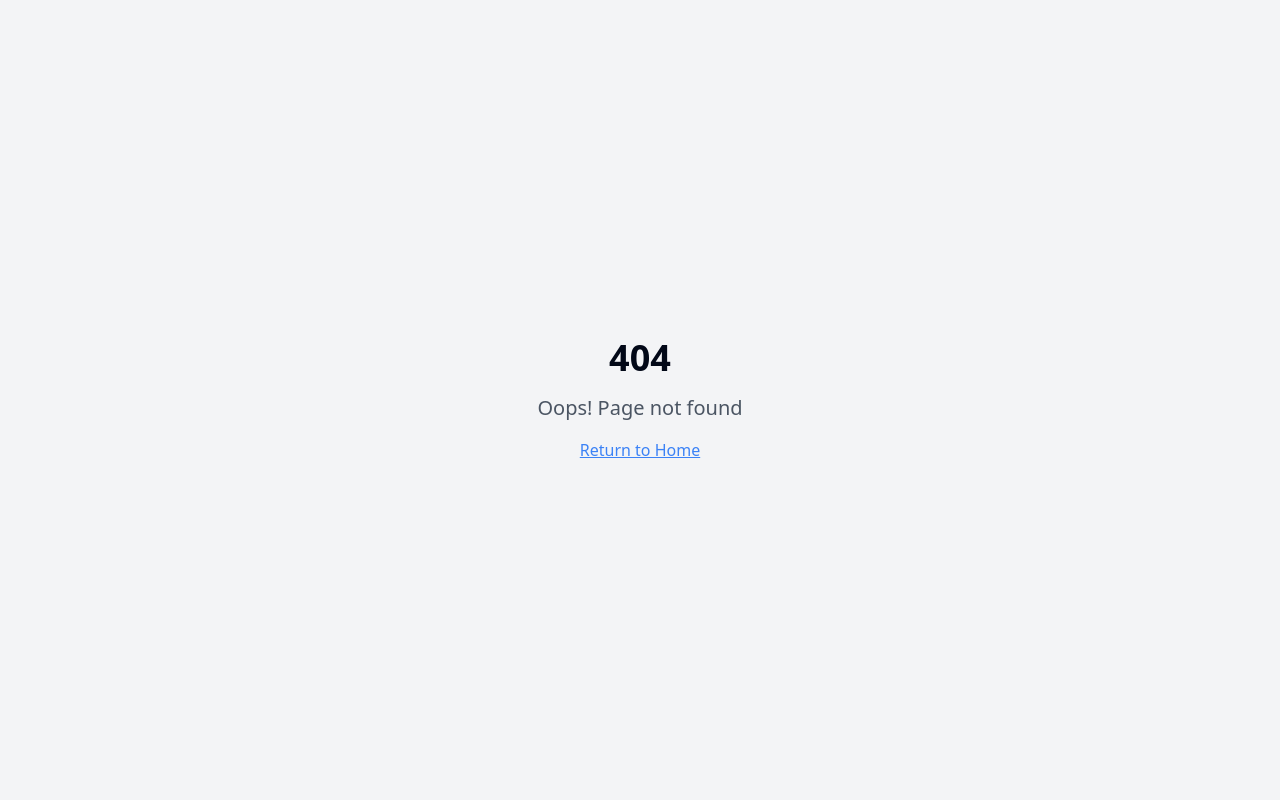
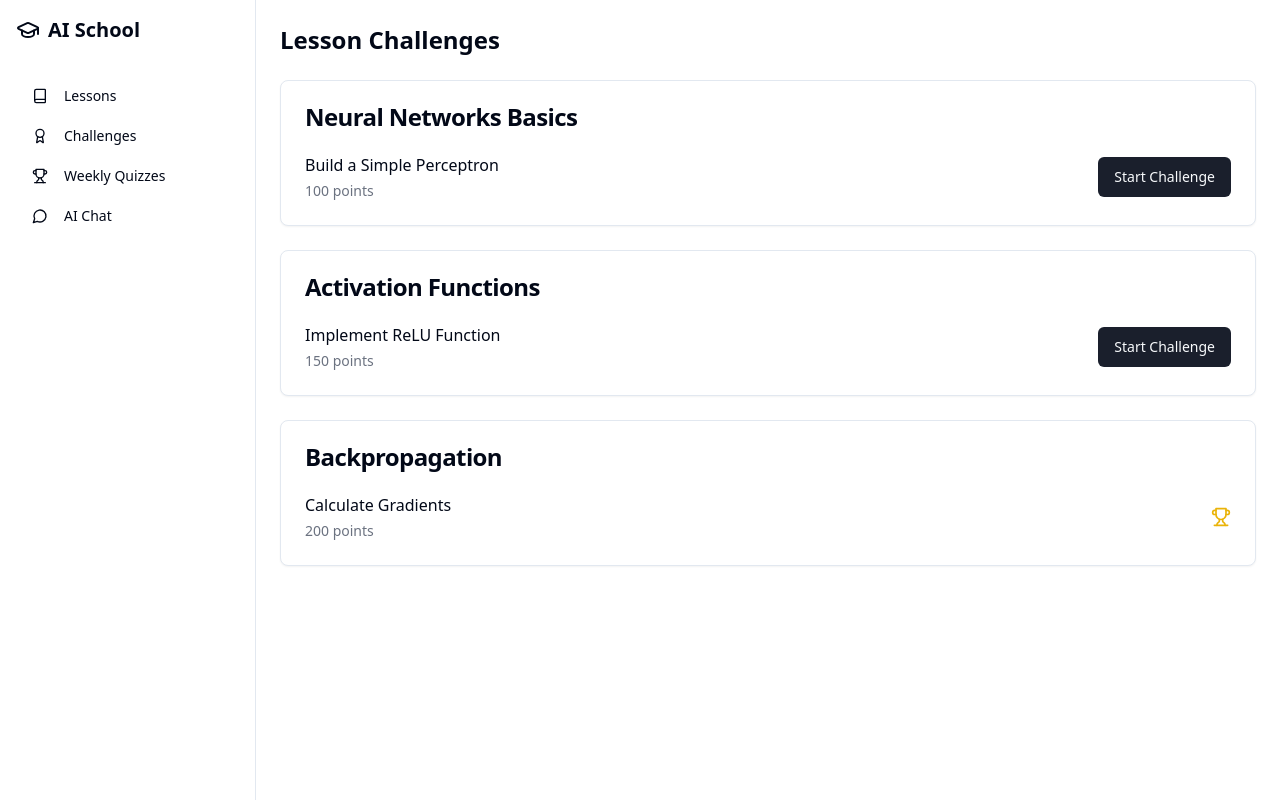
Before and after one commit to SaraAliaj/quiz-challenge-portal, a React (Vite) app: page /challenges in a window 1280 px wide. Before the commit this address had no page. Built offline with nearby package versions, Linux system fonts and the light colour scheme.

Commit message:
Update sidebar and navigation
- Add "Challenges" section to the sidebar.
- Redirect users to the chatbot upon login.
- Update quiz functionality to redirect to the quiz page upon clicking "Start Quiz".

```diff
--- a/src/App.tsx
+++ b/src/App.tsx
@@ -3,15 +3,16 @@ import { Toaster } from "@/components/ui/toaster";
 import { Toaster as Sonner } from "@/components/ui/sonner";
 import { TooltipProvider } from "@/components/ui/tooltip";
 import { QueryClient, QueryClientProvider } from "@tanstack/react-query";
-import { BrowserRouter, Routes, Route } from "react-router-dom";
+import { BrowserRouter, Routes, Route, Navigate } from "react-router-dom";
 import LoginForm from "./components/auth/LoginForm";
 import RegisterForm from "./components/auth/RegisterForm";
 import Layout from "./components/layout/Layout";
-import Dashboard from "./pages/Dashboard";
 import Lessons from "./pages/Lessons";
 import Quizzes from "./pages/Quizzes";
 import Chat from "./pages/Chat";
 import NotFound from "./pages/NotFound";
+import Challenges from "./pages/Challenges";
+import QuizContent from "./pages/QuizContent";
 
 const queryClient = new QueryClient();
 
@@ -25,9 +26,11 @@ const App = () => (
           <Route path="/login" element={<LoginForm />} />
           <Route path="/register" element={<RegisterForm />} />
           <Route path="/" element={<Layout />}>
-            <Route index element={<Dashboard />} />
+            <Route index element={<Navigate to="/chat" replace />} />
             <Route path="lessons" element={<Lessons />} />
+            <Route path="challenges" element={<Challenges />} />
             <Route path="quizzes" element={<Quizzes />} />
+            <Route path="quiz/:id" element={<QuizContent />} />
             <Route path="chat" element={<Chat />} />
           </Route>
           <Route path="*" element={<NotFound />} />
--- a/src/components/layout/Sidebar.tsx
+++ b/src/components/layout/Sidebar.tsx
@@ -7,6 +7,7 @@ import {
   Layout,
   MessageCircle,
   Trophy,
+  Award,
 } from "lucide-react";
 
 export default function Sidebar() {
@@ -19,16 +20,16 @@ export default function Sidebar() {
         </Link>
       </div>
       <nav className="flex-1 p-4 space-y-2">
-        <Link to="/">
-          <Button variant="ghost" className="w-full justify-start">
-            <Layout className="mr-2 h-4 w-4" />
-            Dashboard
-          </Button>
-        </Link>
         <Link to="/lessons">
           <Button variant="ghost" className="w-full justify-start">
             <Book className="mr-2 h-4 w-4" />
             Lessons
+          </Button>
+        </Link>
+        <Link to="/challenges">
+          <Button variant="ghost" className="w-full justify-start">
+            <Award className="mr-2 h-4 w-4" />
+            Challenges
           </Button>
         </Link>
         <Link to="/quizzes">
--- /dev/null
+++ b/src/pages/Challenges.tsx
@@ -0,0 +1,57 @@
+
+import { Card, CardContent, CardHeader, CardTitle } from "@/components/ui/card";
+import { Trophy } from "lucide-react";
+import { Button } from "@/components/ui/button";
+
+export default function Challenges() {
+  const challenges = [
+    {
+      lessonTitle: "Neural Networks Basics",
+      challenge: "Build a Simple Perceptron",
+      points: 100,
+      completed: false,
+    },
+    {
+      lessonTitle: "Activation Functions",
+      challenge: "Implement ReLU Function",
+      points: 150,
+      completed: false,
+    },
+    {
+      lessonTitle: "Backpropagation",
+      challenge: "Calculate Gradients",
+      points: 200,
+      completed: true,
+    },
+  ];
+
+  return (
+    <div className="p-6">
+      <h1 className="text-2xl font-bold mb-6">Lesson Challenges</h1>
+      <div className="grid gap-6">
+        {challenges.map((challenge, index) => (
+          <Card key={index}>
+            <CardHeader>
+              <CardTitle>{challenge.lessonTitle}</CardTitle>
+            </CardHeader>
+            <CardContent>
+              <div className="flex items-center justify-between">
+                <div className="space-y-1">
+                  <p className="font-medium">{challenge.challenge}</p>
+                  <p className="text-sm text-gray-500">{challenge.points} points</p>
+                </div>
+                <div className="flex items-center gap-4">
+                  {challenge.completed ? (
+                    <Trophy className="h-5 w-5 text-yellow-500" />
+                  ) : (
+                    <Button>Start Challenge</Button>
+                  )}
+                </div>
+              </div>
+            </CardContent>
+          </Card>
+        ))}
+      </div>
+    </div>
+  );
+}
--- /dev/null
+++ b/src/pages/QuizContent.tsx
@@ -0,0 +1,52 @@
+
+import { Button } from "@/components/ui/button";
+import { Card, CardContent } from "@/components/ui/card";
+import { useParams } from "react-router-dom";
+
+export default function QuizContent() {
+  const { id } = useParams();
+
+  return (
+    <div className="flex h-screen">
+      {/* Sidebar */}
+      <div className="w-64 border-r bg-gray-50 p-4">
+        <h2 className="font-semibold mb-4">Curriculum: {id}</h2>
+        <div className="space-y-2">
+          <button className="w-full text-left p-2 hover:bg-gray-100 rounded">
+            Introduction
+          </button>
+          <button className="w-full text-left p-2 hover:bg-gray-100 rounded">
+            Basic Concepts
+          </button>
+          <button className="w-full text-left p-2 hover:bg-gray-100 rounded">
+            Advanced Topics
+          </button>
+        </div>
+      </div>
+
+      {/* Main Content */}
+      <div className="flex-1 p-6">
+        <Card>
+          <CardContent className="p-6">
+            <div className="space-y-4">
+              <h1 className="text-2xl font-bold">Quiz Overview</h1>
+              <p className="text-gray-600">
+                This quiz will test your understanding of the key concepts covered
+                in this module. Take your time to answer each question carefully.
+              </p>
+              <div className="space-y-2">
+                <p className="font-medium">Guidelines:</p>
+                <ul className="list-disc list-inside text-gray-600">
+                  <li>You have 60 minutes to complete this quiz</li>
+                  <li>Each question is worth equal points</li>
+                  <li>You can review your answers before submission</li>
+                </ul>
+              </div>
+              <Button className="mt-4">Begin Quiz</Button>
+            </div>
+          </CardContent>
+        </Card>
+      </div>
+    </div>
+  );
+}
--- a/src/pages/Quizzes.tsx
+++ b/src/pages/Quizzes.tsx
@@ -2,8 +2,10 @@
 import { Card, CardContent, CardHeader, CardTitle } from "@/components/ui/card";
 import { Button } from "@/components/ui/button";
 import { Calendar, Clock } from "lucide-react";
+import { useNavigate } from "react-router-dom";
 
 const upcomingQuiz = {
+  id: "week-1-neural-networks",
   title: "Week 1: Neural Networks Fundamentals",
   date: "Friday, March 15, 2024",
   time: "14:00",
@@ -11,6 +13,12 @@ const upcomingQuiz = {
 };
 
 export default function Quizzes() {
+  const navigate = useNavigate();
+
+  const handleStartQuiz = () => {
+    navigate(`/quiz/${upcomingQuiz.id}`);
+  };
+
   return (
     <div className="p-6">
       <h1 className="text-2xl font-bold mb-6">Weekly Quizzes</h1>
@@ -33,7 +41,7 @@ export default function Quizzes() {
             </div>
             <p className="text-sm text-gray-500">Duration: {upcomingQuiz.duration}</p>
           </div>
-          <Button className="w-full">Start Quiz</Button>
+          <Button className="w-full" onClick={handleStartQuiz}>Start Quiz</Button>
         </CardContent>
       </Card>
     </div>
```
